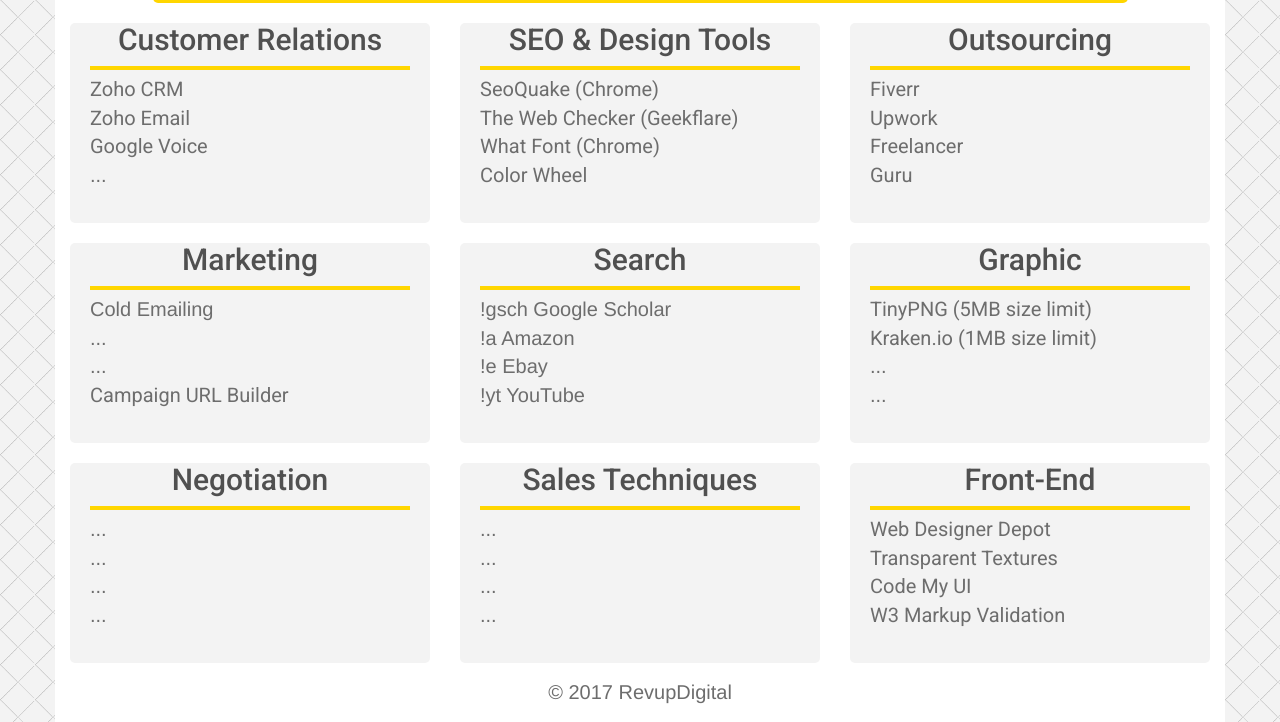
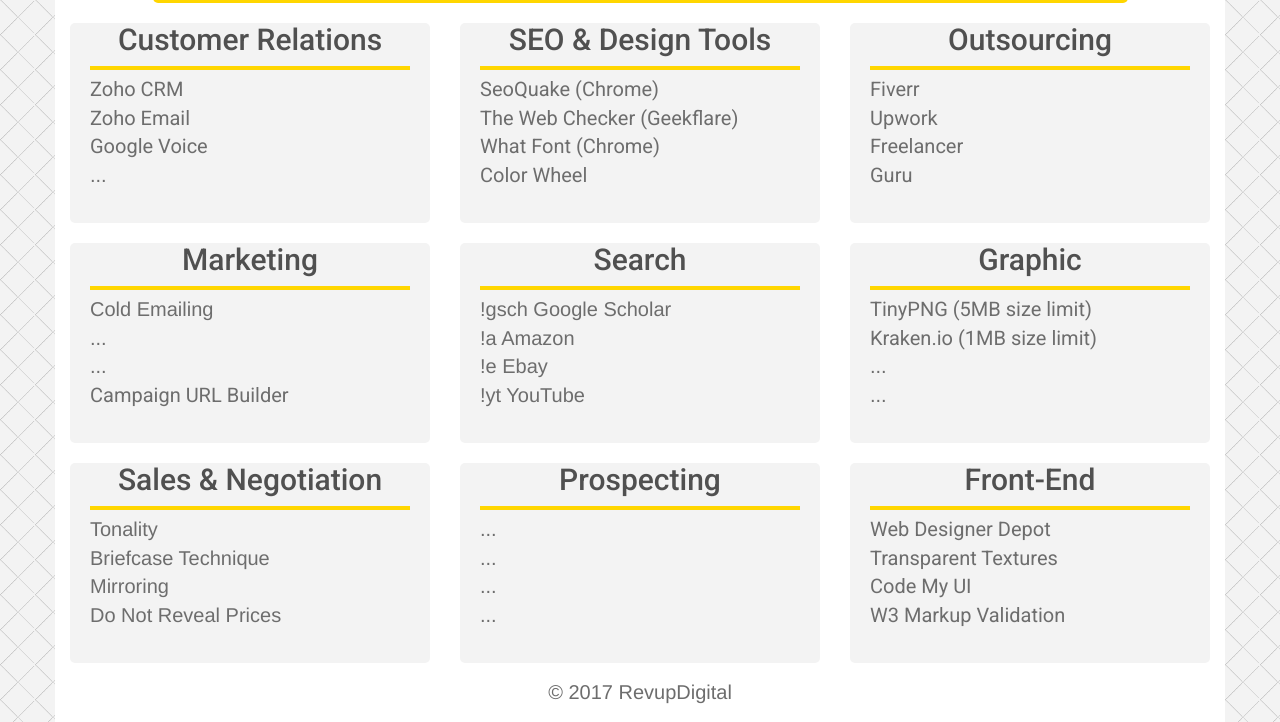
Before and after one commit to Doanvin/Homepage, a plain HTML site: page index.html in a window 1280 px wide. Shown: the part 228-950 px from the top of the page. Drawn offline with nearby package versions, Linux system fonts and the light colour scheme.

Commit message:
merged sales & negotiation

```diff
--- a/css/style.css
+++ b/css/style.css
@@ -87,7 +87,7 @@ h4 {
   margin: 0 0 5px;
 }
 
-/*Modules */
+/* Modules */
 .mod-contain {
   border-radius: 5px  !important;
   color: #6d6d6d      !important;
--- a/index.html
+++ b/index.html
@@ -101,19 +101,19 @@
     <div class="row bg-white">
       <section class="col-md-4 boxy">
         <div class="mod-contain bg-grey">
-          <h2>Negotiation</h2>
+          <h2>Sales &amp; Negotiation</h2>
           <hr>
           <ul class="list-unstyled">
-            <li>...</li>
-            <li>...</li>
-            <li>...</li>
-            <li>...</li>
+            <li>Tonality</li>
+            <li>Briefcase Technique</li>
+            <li>Mirroring</li>
+            <li>Do Not Reveal Prices</li>
           </ul>
         </div>
       </section>
       <section class="col-md-4 boxy">
         <div class="mod-contain bg-grey">
-          <h2>Sales Techniques</h2>
+          <h2>Prospecting</h2>
           <hr>
           <ul class="list-unstyled">
             <li>...</li>
```
